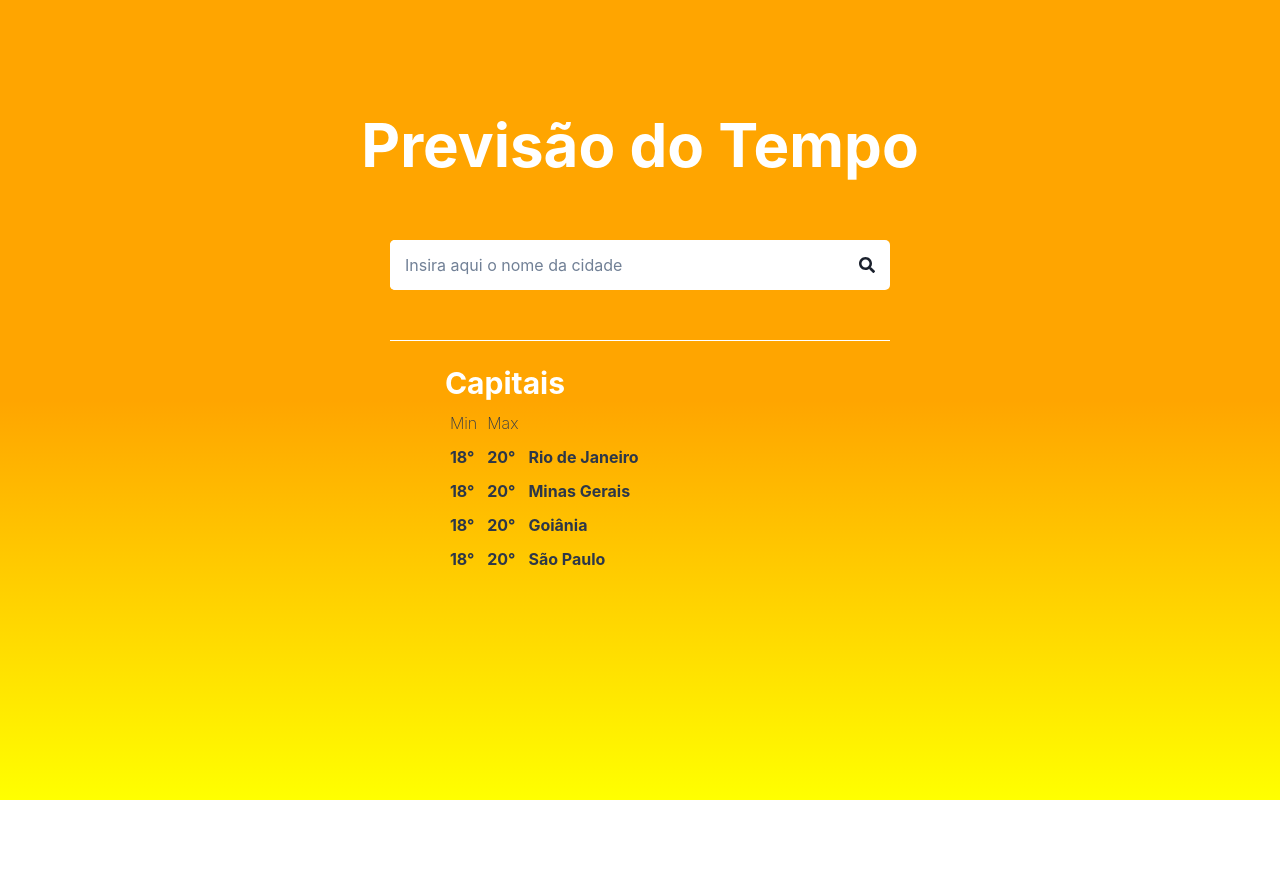
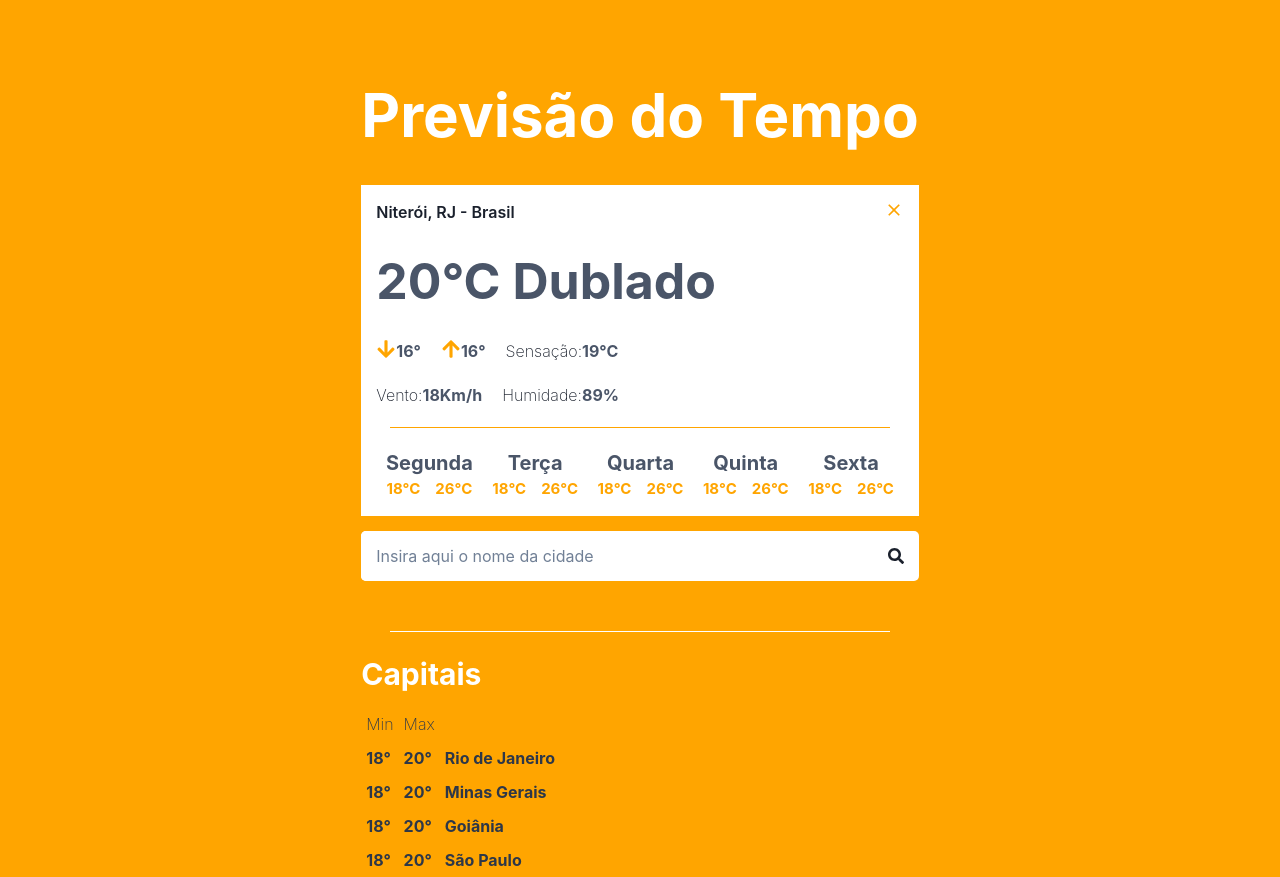
Before and after one commit to ruanvsrateira/weather-challenge-frontend, a React (Create React App) app: page / in a window 1280 px wide. Before the commit the page ends 800 px from the top, so only its background shows below. Built offline with nearby package versions, Linux system fonts and the light colour scheme.

Commit message:
feat: Create component country Information

```diff
--- a/src/App.tsx
+++ b/src/App.tsx
@@ -3,6 +3,7 @@ import { Container, Box, Text } from "@chakra-ui/react";
 import { InputText } from "./components/InputText";
 import { TableData } from "./components/TableData";
 import { Wrapper } from "./components/Wrapper";
+import { CountryInformation } from "./components/CountryInformation";
 
 export default function App() {
   return (
@@ -15,17 +16,17 @@ export default function App() {
     >
       <Box>
         <Text
-          mt="100px"
+          mt="70px"
           fontSize="60px"
           color="white"
           fontWeight="bold"
           textAlign="center"
-          mb="50px"
         >
           Previsão do Tempo
         </Text>
+        <CountryInformation />
         <InputText />
-        <Wrapper />
+        <Wrapper color="white" />
         <TableData title="Capitais" />
       </Box>
     </Container>
--- a/src/GlobalStyles.ts
+++ b/src/GlobalStyles.ts
@@ -1,9 +1,19 @@
 import { createGlobalStyle } from "styled-components";
 
 export const GlobalStyles = createGlobalStyle`
+    * {
+        margin: 0;
+        padding: 0;
+        box-sizing: border-box!important;
+    }
+
     html, #root, body {
         width: 100%;
         height: 100%;
-        background-image: linear-gradient(orange, orange, yellow);
+        background-color: orange
+    }
+
+    table td, th{
+        padding: 5px;
     }
 `;
--- /dev/null
+++ b/src/components/CountryInformation.tsx
@@ -0,0 +1,134 @@
+import { Box, Container, Text } from "@chakra-ui/react";
+import { IoMdClose } from "react-icons/io";
+import { FaArrowDown, FaArrowUp } from "react-icons/fa";
+import { Wrapper } from "./Wrapper";
+
+export const CountryInformation = () => {
+  return (
+    <Container
+      w="100%"
+      bg="white"
+      mt="25px"
+      p="15px"
+      display="flex"
+      flexDir="column"
+      gap="20px"
+    >
+      <Container display="flex" justifyContent="space-between">
+        <Text fontWeight="semibold" color="gray.800">
+          Niterói, RJ - Brasil
+        </Text>
+        <IoMdClose size="20px" color="orange" />
+      </Container>
+
+      <Text color="gray.600" fontSize="50px" fontWeight="bold">
+        20°C Dublado
+      </Text>
+
+      <Box display="flex" flexDir="column" gap="20px">
+        <Container display="flex" gap="20px">
+          <Container display="flex" color="gray.600" fontWeight="bold">
+            <FaArrowDown size="20px" color="orange" />
+            16°
+          </Container>
+          <Container display="flex" color="gray.600" fontWeight="bold">
+            <FaArrowUp size="20px" color="orange" />
+            16°
+          </Container>
+          <Container display="flex">
+            <Text fontWeight="200">Sensação:</Text>
+            <Text color="gray.600" fontWeight="bold">
+              19°C
+            </Text>
+          </Container>
+        </Container>
+        <Container display="flex" gap="20px">
+          <Container display="flex">
+            <Text fontWeight="200">Vento:</Text>
+            <Text color="gray.600" fontWeight="bold">
+              18Km/h
+            </Text>
+          </Container>
+          <Container display="flex">
+            <Text fontWeight="200">Humidade:</Text>
+            <Text color="gray.600" fontWeight="bold">
+              89%
+            </Text>
+          </Container>
+        </Container>
+      </Box>
+      <Wrapper color="orange" />
+      <Container
+        display="flex"
+        alignItems="center"
+        justifyContent="space-around"
+      >
+        <Container display="flex" flexDir="column" alignItems="center">
+          <Text color="gray.600" fontWeight="bold" fontSize="20px">
+            Segunda
+          </Text>
+          <Container display="flex" gap="15px">
+            <Text color="orange" fontSize="15px" fontWeight="bold">
+              18°C
+            </Text>
+            <Text color="orange" fontSize="15px" fontWeight="bold">
+              26°C
+            </Text>
+          </Container>
+        </Container>
+        <Container display="flex" flexDir="column" alignItems="center">
+          <Text color="gray.600" fontWeight="bold" fontSize="20px">
+            Terça
+          </Text>
+          <Container display="flex" gap="15px">
+            <Text color="orange" fontSize="15px" fontWeight="bold">
+              18°C
+            </Text>
+            <Text color="orange" fontSize="15px" fontWeight="bold">
+              26°C
+            </Text>
+          </Container>
+        </Container>
+        <Container display="flex" flexDir="column" alignItems="center">
+          <Text color="gray.600" fontWeight="bold" fontSize="20px">
+            Quarta
+          </Text>
+          <Container display="flex" gap="15px">
+            <Text color="orange" fontSize="15px" fontWeight="bold">
+              18°C
+            </Text>
+            <Text color="orange" fontSize="15px" fontWeight="bold">
+              26°C
+            </Text>
+          </Container>
+        </Container>
+        <Container display="flex" flexDir="column" alignItems="center">
+          <Text color="gray.600" fontWeight="bold" fontSize="20px">
+            Quinta
+          </Text>
+          <Container display="flex" gap="15px">
+            <Text color="orange" fontSize="15px" fontWeight="bold">
+              18°C
+            </Text>
+            <Text color="orange" fontSize="15px" fontWeight="bold">
+              26°C
+            </Text>
+          </Container>
+        </Container>
+        <Container display="flex" flexDir="column" alignItems="center">
+          <Text color="gray.600" fontWeight="bold" fontSize="20px">
+            Sexta
+          </Text>
+          <Container display="flex" gap="15px">
+            <Text color="orange" fontSize="15px" fontWeight="bold">
+              18°C
+            </Text>
+            <Text color="orange" fontSize="15px" fontWeight="bold">
+              26°C
+            </Text>
+          </Container>
+        </Container>
+      </Container>
+    </Container>
+  );
+};
--- a/src/components/InputText.tsx
+++ b/src/components/InputText.tsx
@@ -8,14 +8,14 @@ export const InputText = () => {
       display="flex"
       alignItems="center"
       background="white"
-      width={["90%", "500px"]}
+      width={["90%", "100%"]}
       height="50px"
       justifyContent="center"
       gap="10px"
       paddingRight="15px"
       boxShadow={3}
       borderRadius="5px"
-      margin="0 auto 50px auto"
+      margin="15px auto 50px auto"
     >
       <Input
         w="100%"
--- a/src/components/TableData.tsx
+++ b/src/components/TableData.tsx
@@ -16,19 +16,17 @@ interface ITableDataProps {
 export const TableData = ({ title }: ITableDataProps) => {
   return (
     <Container>
-      <Text mt="20px" ml="15%" color="white" fontSize="30px" fontWeight="bold">
+      <Text mt="20px" color="white" fontSize="30px" fontWeight="bold">
         {title}
       </Text>
-      <Table ml="15%" cellPadding="5px">
+      <Table mt="10px">
         <Thead color="gray.700">
-          <Tr>
-            <Th fontWeight="200">Min</Th>
-            <Th fontWeight="200">Max</Th>
-            <Th></Th>
-          </Tr>
+          <Th fontWeight="200">Min</Th>
+          <Th fontWeight="200">Max</Th>
+          <Th></Th>
         </Thead>
-        <Tbody>
-          <Tr fontWeight="bold" color="gray.700">
+        <Tbody p="10px">
+          <Tr fontWeight="bold" color="gray.700" >
             <Td>18°</Td>
             <Td>20°</Td>
             <Td>Rio de Janeiro</Td>
--- a/src/components/Wrapper.tsx
+++ b/src/components/Wrapper.tsx
@@ -1,5 +1,11 @@
 import { Box } from "@chakra-ui/react";
 
-export const Wrapper = () => {
-  return <Box w="500px" h="1px" background="white" margin="auto"></Box>;
+type Colors = "orange" | "white";
+
+interface IWrapperProps {
+  color: Colors;
+}
+
+export const Wrapper = ({ color }: IWrapperProps) => {
+  return <Box w="500px" h="1px" background={color} margin="auto"></Box>;
 };
```
